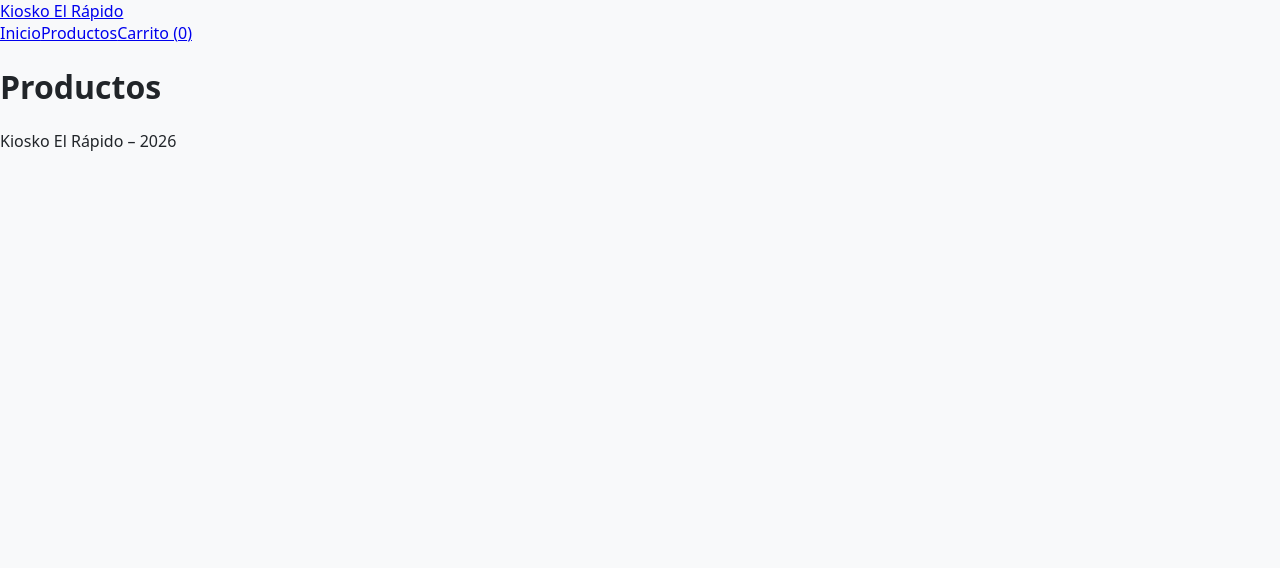
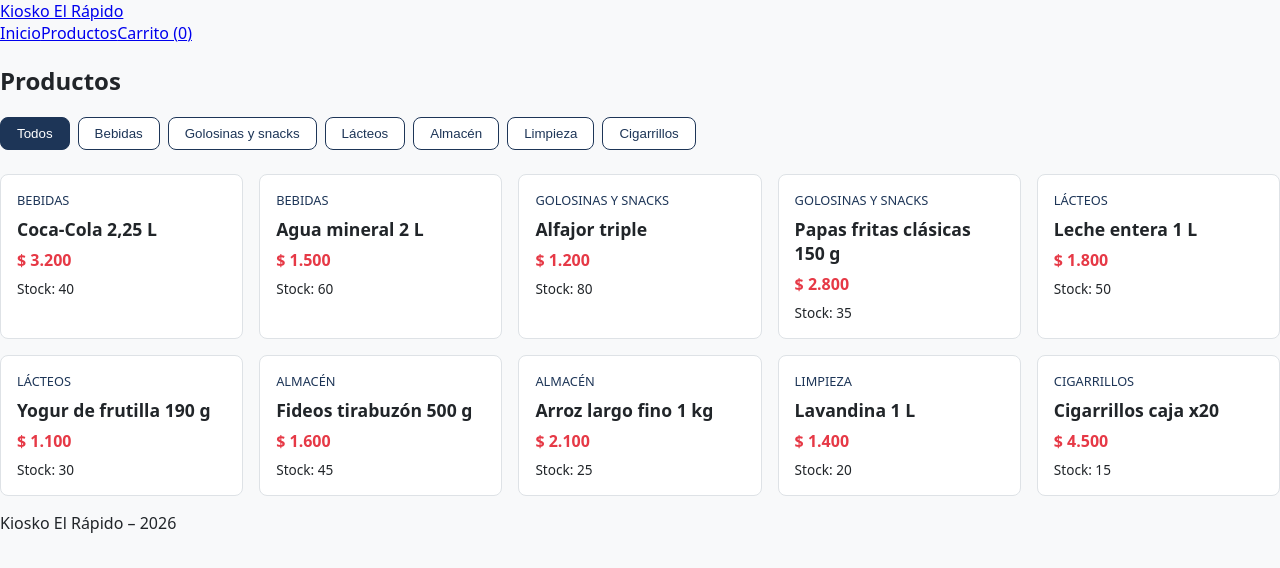
Before and after one commit to maravillalba/kiosco-el-rapido, a React (Vite) app in the folder frontend/: page /products in a window 1280 px wide. Shown: the top 568 px of the page. Built offline with nearby package versions, Linux system fonts and the light colour scheme.

Commit message:
feat(pages): agregar Products con filtro por categoria

```diff
--- /dev/null
+++ b/frontend/src/pages/Products.css
@@ -0,0 +1,26 @@
+.products__filters {
+  display: flex;
+  flex-wrap: wrap;
+  gap: var(--espacio-2);
+  margin-bottom: var(--espacio-4);
+}
+
+.products__filters button {
+  padding: var(--espacio-2) var(--espacio-3);
+  color: var(--color-secundario);
+  background: #fff;
+  border: 1px solid var(--color-secundario);
+  border-radius: var(--radio);
+  cursor: pointer;
+}
+
+.products__filters button[aria-pressed='true'] {
+  color: #fff;
+  background: var(--color-secundario);
+}
+
+.products__grid {
+  display: grid;
+  grid-template-columns: repeat(auto-fill, minmax(220px, 1fr));
+  gap: var(--espacio-3);
+}
--- a/frontend/src/pages/Products.tsx
+++ b/frontend/src/pages/Products.tsx
@@ -1,5 +1,64 @@
+import { useSearchParams } from 'react-router-dom';
+import ProductCard from '../components/ProductCard';
+import { products } from '../data/products';
+import type { Category } from '../types';
+import { CATEGORY_LABELS } from '../utils/format';
+import './Products.css';
+
+const CATEGORIES = Object.keys(CATEGORY_LABELS) as Category[];
+
 function Products() {
-  return <h1>Productos</h1>;
+  const [searchParams, setSearchParams] = useSearchParams();
+  const categoryParam = searchParams.get('category');
+  const selected = CATEGORIES.find((c) => c === categoryParam) ?? null;
+
+  const visibleProducts = selected
+    ? products.filter((product) => product.category === selected)
+    : products;
+
+  const handleFilter = (category: Category | null) => {
+    if (category) {
+      setSearchParams({ category });
+    } else {
+      setSearchParams({});
+    }
+  };
+
+  return (
+    <section>
+      <h1>Productos</h1>
+
+      <div className="products__filters">
+        <button
+          type="button"
+          aria-pressed={selected === null}
+          onClick={() => handleFilter(null)}
+        >
+          Todos
+        </button>
+        {CATEGORIES.map((category) => (
+          <button
+            key={category}
+            type="button"
+            aria-pressed={selected === category}
+            onClick={() => handleFilter(category)}
+          >
+            {CATEGORY_LABELS[category]}
+          </button>
+        ))}
+      </div>
+
+      {visibleProducts.length === 0 ? (
+        <p>No hay productos en esta categoría.</p>
+      ) : (
+        <div className="products__grid">
+          {visibleProducts.map((product) => (
+            <ProductCard key={product.id} product={product} />
+          ))}
+        </div>
+      )}
+    </section>
+  );
 }
 
 export default Products;
```
